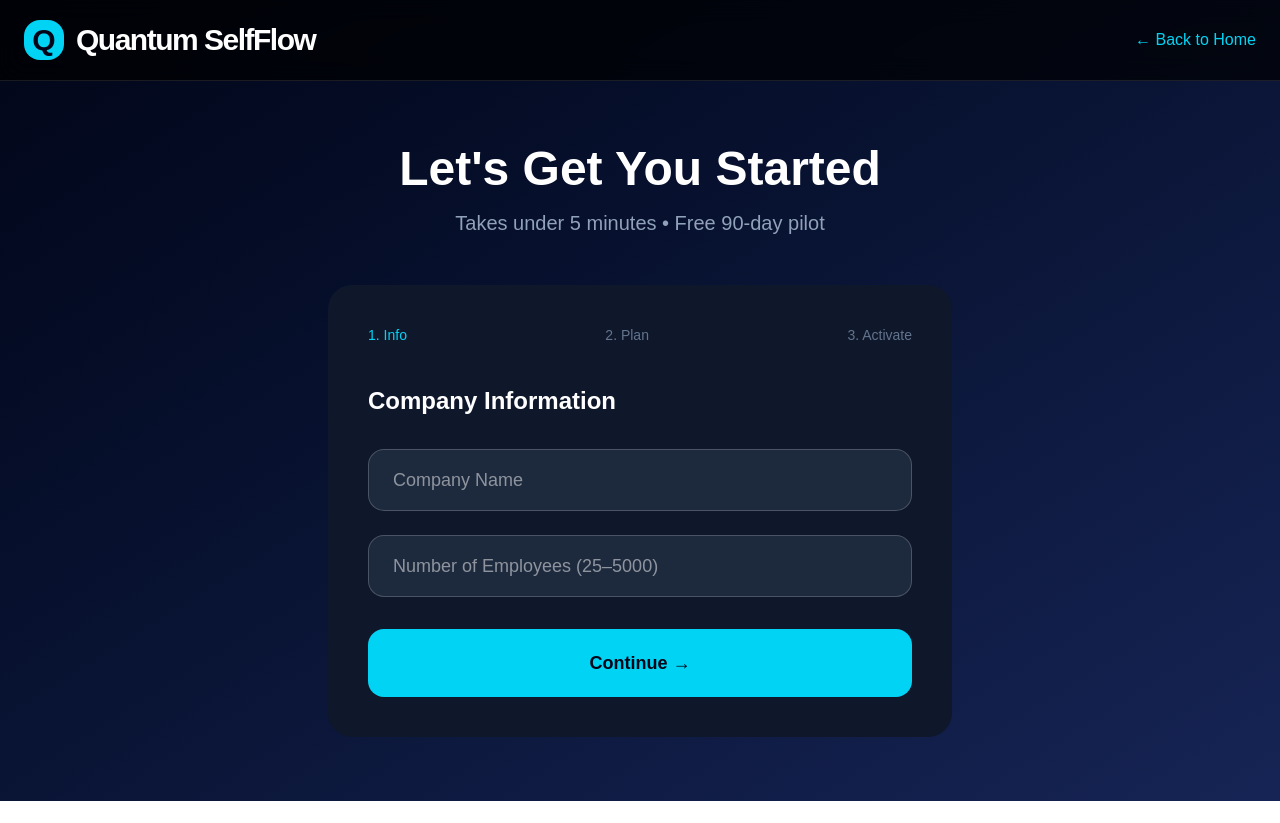
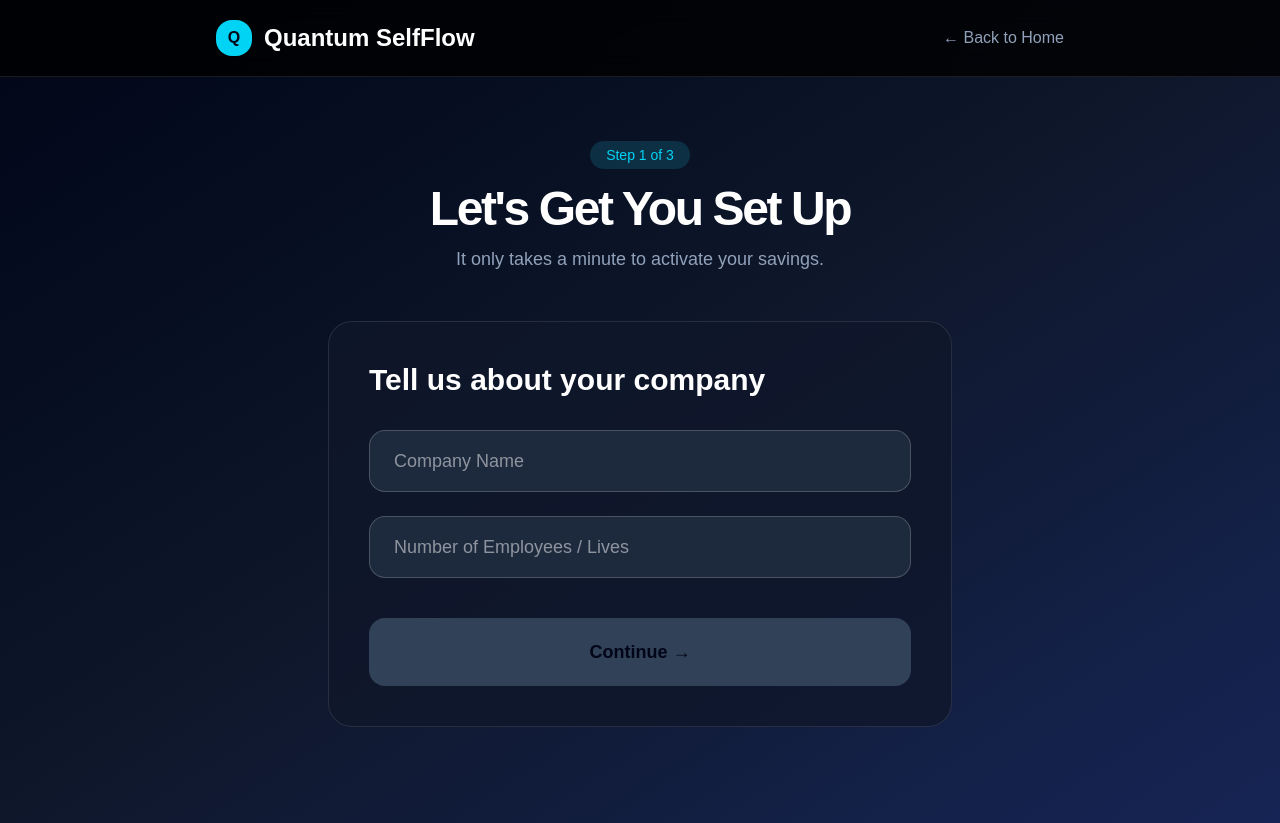
Before and after one commit to ryunstuart/quantum-selfflow, a Next.js app in the folder frontend/: page /onboarding in a window 1280 px wide. Before the commit the page ends 801 px from the top, so only its background shows below. Built offline with nearby package versions, Linux system fonts and the light colour scheme.

Commit message:
Polished professional onboarding flow

```diff
--- a/frontend/app/onboarding/page.tsx
+++ b/frontend/app/onboarding/page.tsx
@@ -1,103 +1,135 @@
 'use client';
 
-import { useState, useEffect } from 'react';
 import Link from 'next/link';
+import { useState } from 'react';
 
 export default function Onboarding() {
   const [step, setStep] = useState(1);
-  const [companyName, setCompanyName] = useState('');
-  const [employeeCount, setEmployeeCount] = useState('');
-  const [planType, setPlanType] = useState('');
+  const [formData, setFormData] = useState({
+    companyName: '',
+    employeeCount: '',
+    planType: '',
+  });
 
-  // Check if user is already activated
-  useEffect(() => {
-    const saved = localStorage.getItem('selfflow_user');
-    if (saved) {
-      window.location.href = "/dashboard";
-    }
-  }, []);
-
-  const handleActivate = () => {
-    const userData = {
-      companyName: companyName || "Your Company",
-      employeeCount,
-      planType: planType || "Self-Insured",
-      activatedAt: new Date().toISOString()
-    };
-
-    localStorage.setItem('selfflow_user', JSON.stringify(userData));
-
-    alert(`🎉 Quantum SelfFlow Activated for ${companyName || "your company"}!`);
-    window.location.href = "/dashboard";
+  const updateField = (field: string, value: string) => {
+    setFormData(prev => ({ ...prev, [field]: value }));
   };
 
+  const nextStep = () => {
+    if (step === 3) {
+      // Save to localStorage and redirect to dashboard
+      localStorage.setItem('selfflow_user', JSON.stringify({
+        ...formData,
+        activatedAt: new Date().toISOString(),
+      }));
+      window.location.href = '/dashboard';
+    } else {
+      setStep(step + 1);
+    }
+  };
+
+  const prevStep = () => setStep(step - 1);
+
   return (
-    <div className="min-h-screen bg-gradient-to-br from-slate-950 to-blue-950 text-white">
-      <nav className="border-b border-white/10 bg-black/70 backdrop-blur-md sticky top-0 z-50">
-        <div className="max-w-7xl mx-auto px-6 py-5 flex justify-between items-center">
+    <div className="min-h-screen bg-gradient-to-br from-slate-950 via-slate-900 to-blue-950 text-white">
+      <nav className="border-b border-white/10 bg-black/80 backdrop-blur-md sticky top-0 z-50">
+        <div className="max-w-4xl mx-auto px-6 py-5 flex justify-between items-center">
           <div className="flex items-center gap-3">
-            <div className="w-10 h-10 bg-cyan-400 rounded-2xl flex items-center justify-center text-slate-950 font-bold text-3xl">Q</div>
-            <div className="font-bold text-3xl tracking-tighter">Quantum SelfFlow</div>
+            <div className="w-9 h-9 bg-cyan-400 rounded-2xl flex items-center justify-center text-slate-950 font-bold">Q</div>
+            <div className="font-bold text-2xl">Quantum SelfFlow</div>
           </div>
-          <Link href="/" className="text-cyan-400 hover:text-cyan-300">← Back to Home</Link>
+          <Link href="/" className="text-slate-400 hover:text-white">← Back to Home</Link>
         </div>
       </nav>
 
-      <div className="max-w-2xl mx-auto px-6 py-16">
+      <div className="max-w-2xl mx-auto px-6 pt-16 pb-24">
         <div className="text-center mb-12">
-          <h1 className="text-5xl font-bold mb-4">Let's Get You Started</h1>
-          <p className="text-xl text-slate-400">Takes under 5 minutes • Free 90-day pilot</p>
+          <div className="inline-flex items-center gap-2 bg-cyan-900/50 text-cyan-400 px-4 py-1 rounded-full text-sm mb-4">
+            Step {step} of 3
+          </div>
+          <h1 className="text-5xl font-bold tracking-tighter">Let's Get You Set Up</h1>
+          <p className="text-slate-400 mt-3 text-lg">It only takes a minute to activate your savings.</p>
         </div>
 
-        <div className="bg-slate-900 rounded-3xl p-10">
-          <div className="flex justify-between mb-10 text-sm">
-            <div className={step >= 1 ? 'text-cyan-400 font-medium' : 'text-slate-500'}>1. Info</div>
-            <div className={step >= 2 ? 'text-cyan-400 font-medium' : 'text-slate-500'}>2. Plan</div>
-            <div className={step >= 3 ? 'text-cyan-400 font-medium' : 'text-slate-500'}>3. Activate</div>
-          </div>
-
+        <div className="bg-slate-900/80 border border-white/10 rounded-3xl p-10">
+          {/* Step 1: Company Info */}
           {step === 1 && (
             <div>
-              <h2 className="text-2xl font-semibold mb-8">Company Information</h2>
+              <h2 className="text-3xl font-semibold mb-8">Tell us about your company</h2>
               <input
                 type="text"
                 placeholder="Company Name"
-                value={companyName}
-                onChange={(e) => setCompanyName(e.target.value)}
                 className="w-full bg-slate-800 border border-white/20 rounded-2xl px-6 py-4 mb-6 text-lg"
+                value={formData.companyName}
+                onChange={(e) => updateField('companyName', e.target.value)}
               />
               <input
                 type="number"
-                placeholder="Number of Employees (25–5000)"
-                value={employeeCount}
-                onChange={(e) => setEmployeeCount(e.target.value)}
-                className="w-full bg-slate-800 border border-white/20 rounded-2xl px-6 py-4 mb-8 text-lg"
+                placeholder="Number of Employees / Lives"
+                className="w-full bg-slate-800 border border-white/20 rounded-2xl px-6 py-4 text-lg"
+                value={formData.employeeCount}
+                onChange={(e) => updateField('employeeCount', e.target.value)}
               />
-              <button onClick={() => setStep(2)} className="w-full bg-cyan-400 text-slate-950 py-5 rounded-2xl font-semibold text-lg hover:bg-cyan-300">
+              <button
+                onClick={nextStep}
+                disabled={!formData.companyName || !formData.employeeCount}
+                className="w-full mt-10 bg-cyan-400 hover:bg-cyan-300 disabled:bg-slate-700 text-slate-950 font-semibold py-5 rounded-2xl text-lg"
+              >
                 Continue →
               </button>
             </div>
           )}
 
+          {/* Step 2: Plan Type */}
           {step === 2 && (
             <div>
-              <h2 className="text-2xl font-semibold mb-8">What type of plan do you have?</h2>
+              <h2 className="text-3xl font-semibold mb-8">What type of plan do you have?</h2>
               <div className="space-y-4">
-                <button onClick={() => { setPlanType("Level-Funded Plan"); setStep(3); }} className="w-full p-6 border border-white/20 hover:border-cyan-400 rounded-2xl text-left text-lg hover:bg-slate-800">Level-Funded Plan</button>
-                <button onClick={() => { setPlanType("Self-Insured Plan"); setStep(3); }} className="w-full p-6 border border-white/20 hover:border-cyan-400 rounded-2xl text-left text-lg hover:bg-slate-800">Self-Insured Plan</button>
-                <button onClick={() => { setPlanType("TPA Client"); setStep(3); }} className="w-full p-6 border border-white/20 hover:border-cyan-400 rounded-2xl text-left text-lg hover:bg-slate-800">Using a Regional TPA (White Label)</button>
+                {['Level-Funded', 'Self-Insured', 'TPA Client'].map((type) => (
+                  <button
+                    key={type}
+                    onClick={() => {
+                      updateField('planType', type);
+                      nextStep();
+                    }}
+                    className={`w-full text-left p-6 rounded-2xl border transition-all ${
+                      formData.planType === type
+                        ? 'border-cyan-400 bg-cyan-900/30'
+                        : 'border-white/10 hover:border-white/30'
+                    }`}
+                  >
+                    <div className="font-semibold text-xl">{type}</div>
+                    <div className="text-slate-400 text-sm mt-1">
+                      {type === 'Level-Funded' && 'Fixed monthly payments with surplus return'}
+                      {type === 'Self-Insured' && 'Pay claims directly + stop-loss protection'}
+                      {type === 'TPA Client' && 'Third-party administrator managing claims'}
+                    </div>
+                  </button>
+                ))}
               </div>
+              <button onClick={prevStep} className="mt-8 text-slate-400 hover:text-white">← Back</button>
             </div>
           )}
 
+          {/* Step 3: Activation */}
           {step === 3 && (
-            <div className="text-center py-12">
-              <h2 className="text-4xl font-bold mb-6">Ready to Start Saving?</h2>
-              <p className="text-slate-300 mb-10">
-                {companyName ? `Great, ${companyName}! ` : ''}We'll connect your {planType || "plan"} immediately.
+            <div className="text-center py-8">
+              <div className="text-6xl mb-6">🎉</div>
+              <h2 className="text-4xl font-bold mb-4">You're Ready to Start Saving!</h2>
+              <p className="text-xl text-slate-300 mb-10">
+                {formData.companyName} is now connected to the Priority PPO network.
               </p>
-              <button onClick={handleActivate} className="w-full bg-green-500 hover:bg-green-400 py-6 rounded-2xl text-2xl font-semibold">
-                Activate Quantum SelfFlow →
+
+              <div className="bg-emerald-900/30 border border-emerald-500/30 rounded-2xl p-8 mb-10">
+                <div className="text-emerald-400 text-5xl font-bold mb-2">10.5%</div>
+                <div className="text-slate-300">Expected Average Annual Savings</div>
+              </div>
+
+              <button
+                onClick={nextStep}
+                className="w-full bg-cyan-400 hover:bg-cyan-300 text-slate-950 font-semibold py-6 rounded-2xl text-xl"
+              >
+                Activate Quantum SelfFlow & Go to Dashboard →
               </button>
             </div>
           )}
```
